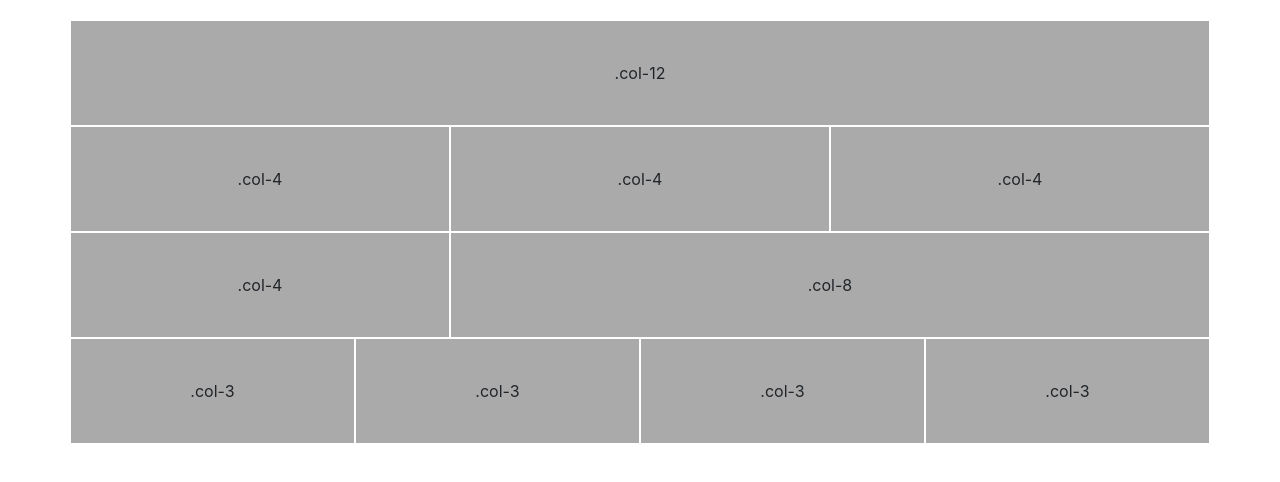
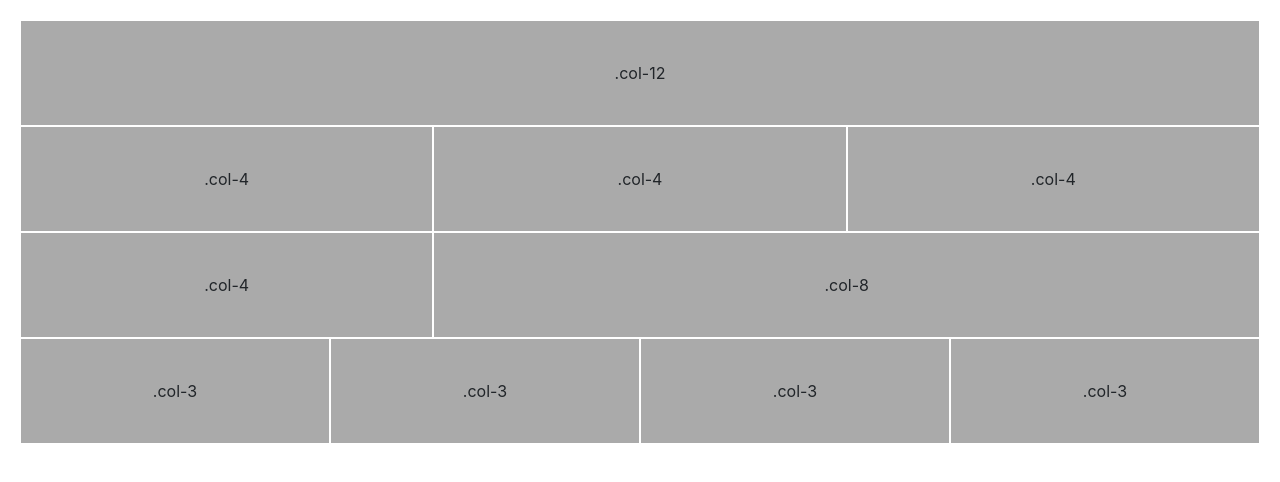
Before and after one commit to Markusvdam/educom-bootstrap-1664282109, a plain HTML site: page 01-boostrap-grid.html in a window 1280 px wide. Drawn offline with Linux system fonts and the light colour scheme.

Commit message:
Exercise 1 (#1)
Exercise 1 (#1)

```diff
--- a/01-boostrap-grid.html
+++ b/01-boostrap-grid.html
@@ -22,25 +22,25 @@
     </style>
   </head>
   <body>
-      <div class="container">
+      <div class="container-fluid">
 
         <div class="row">
-            <div class="col-12 gray">.col-12</div>
+            <div class="col-12 col-md-12 gray">.col-12</div>
         </div>
         <div class="row">
-            <div class="col-4 gray">.col-4</div>
-            <div class="col-4 gray">.col-4</div>
-            <div class="col-4 gray">.col-4</div>
+            <div class="col-4 col-md-4 gray">.col-4</div>
+            <div class="col-4 col-md-4 gray">.col-4</div>
+            <div class="col-4 col-md-4 gray">.col-4</div>
         </div>
         <div class="row">
-            <div class="col-4 gray">.col-4</div>
-            <div class="col-8 gray">.col-8</div>
+            <div class="col-4 col-md-4 gray">.col-4</div>
+            <div class="col-8 col-md-8 gray">.col-8</div>
         </div>
         <div class="row">
-            <div class="col-3 gray">.col-3</div>
-            <div class="col-3 gray">.col-3</div>
-            <div class="col-3 gray">.col-3</div>
-            <div class="col-3 gray">.col-3</div>
+            <div class="col-3 col-md-3 gray">.col-3</div>
+            <div class="col-3 col-md-3 gray">.col-3</div>
+            <div class="col-3 col-md-3 gray">.col-3</div>
+            <div class="col-3 col-md-3 gray">.col-3</div>
         </div>
 
       </div>
```
